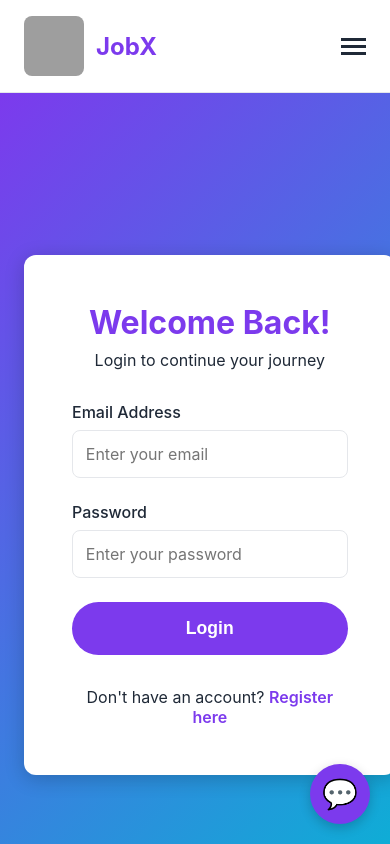
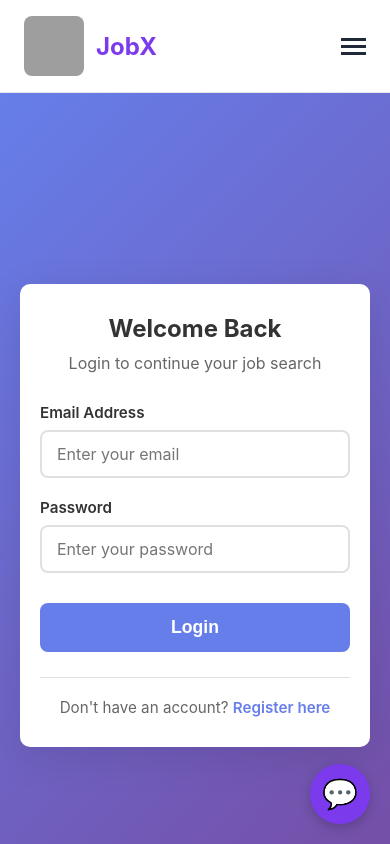
Before and after one commit to ugwuarua-chinecherem/JobX, a Next.js app: page /login in a window 390 px wide. Shown: the top 844 px of the page. Built offline with nearby package versions, Linux system fonts and the light colour scheme; grey boxes are pictures that could not be loaded.

Commit message:
Sixth-commit

```diff
--- a/src/app/globals.css
+++ b/src/app/globals.css
@@ -2765,3 +2765,143 @@ font-size: 1rem;
     height: 300px;
   }
 }
+
+/* Authentication Pages Styling */
+.auth-page {
+  min-height: 100vh;
+  display: flex;
+  align-items: center;
+  justify-content: center;
+  padding: 20px;
+  background: linear-gradient(135deg, #667eea 0%, #764ba2 100%);
+}
+
+.auth-container {
+  background: white;
+  border-radius: 10px;
+  padding: 40px;
+  max-width: 500px;
+  width: 100%;
+  box-shadow: 0 10px 40px rgba(0, 0, 0, 0.1);
+}
+
+.auth-header {
+  text-align: center;
+  margin-bottom: 30px;
+}
+
+.auth-header h1 {
+  font-size: 2rem;
+  color: #333;
+  margin-bottom: 10px;
+}
+
+.auth-header p {
+  color: #666;
+  font-size: 1rem;
+}
+
+.auth-form {
+  display: flex;
+  flex-direction: column;
+  gap: 20px;
+}
+
+.form-group {
+  display: flex;
+  flex-direction: column;
+  gap: 8px;
+}
+
+.form-group label {
+  font-weight: 600;
+  color: #333;
+  font-size: 0.95rem;
+}
+
+.form-group input {
+  padding: 12px 15px;
+  border: 2px solid #e0e0e0;
+  border-radius: 8px;
+  font-size: 1rem;
+  transition: border-color 0.3s ease;
+}
+
+.form-group input:focus {
+  outline: none;
+  border-color: #667eea;
+}
+
+.form-group input.input-error {
+  border-color: #f44336;
+}
+
+.error-message {
+  color: #f44336;
+  font-size: 0.85rem;
+  margin-top: -5px;
+}
+
+.error-banner {
+  background: #ffebee;
+  color: #c62828;
+  padding: 12px;
+  border-radius: 8px;
+  text-align: center;
+  font-size: 0.95rem;
+}
+
+.submit-button {
+  background: #667eea;
+  color: white;
+  padding: 14px;
+  border: none;
+  border-radius: 8px;
+  font-size: 1.1rem;
+  font-weight: 600;
+  cursor: pointer;
+  transition: background 0.3s ease;
+  margin-top: 10px;
+}
+
+.submit-button:hover {
+  background: #5568d3;
+}
+
+.submit-button:disabled {
+  background: #ccc;
+  cursor: not-allowed;
+}
+
+.auth-footer {
+  text-align: center;
+  margin-top: 25px;
+  padding-top: 20px;
+  border-top: 1px solid #e0e0e0;
+}
+
+.auth-footer p {
+  color: #666;
+  font-size: 0.95rem;
+}
+
+.auth-footer a {
+  color: #667eea;
+  font-weight: 600;
+  text-decoration: none;
+}
+
+.auth-footer a:hover {
+  text-decoration: underline;
+}
+
+/* Mobile Responsive */
+@media (max-width: 480px) {
+  .auth-container {
+    padding: 30px 20px;
+  }
+
+  .auth-header h1 {
+    font-size: 1.5rem;
+  }
+}
--- a/src/app/login/page.js
+++ b/src/app/login/page.js
@@ -10,7 +10,8 @@ export default function LoginPage() {
     email: '',
     password: ''
   });
-  const [error, setError] = useState('');
+  const [errors, setErrors] = useState({});
+  const [isSubmitting, setIsSubmitting] = useState(false);
 
   const handleChange = (e) => {
     const { name, value } = e.target;
@@ -18,38 +19,70 @@ export default function LoginPage() {
       ...prev,
       [name]: value
     }));
-    setError('');
+    // Clear error for this field when user starts typing
+    if (errors[name]) {
+      setErrors(prev => ({ ...prev, [name]: '' }));
+    }
   };
 
-  const handleSubmit = (e) => {
+  const validateForm = () => {
+    const newErrors = {};
+
+    if (!formData.email.trim()) {
+      newErrors.email = 'Email is required';
+    } else if (!/\S+@\S+\.\S+/.test(formData.email)) {
+      newErrors.email = 'Email is invalid';
+    }
+
+    if (!formData.password) {
+      newErrors.password = 'Password is required';
+    }
+
+    setErrors(newErrors);
+    return Object.keys(newErrors).length === 0;
+  };
+
+  const handleSubmit = async (e) => {
     e.preventDefault();
 
-    const result = auth.login(formData.email, formData.password);
-
-    if (!result.success) {
-      setError(result.message);
+    if (!validateForm()) {
       return;
     }
 
-    // Login successful
-    router.push('/dashboard');
+    setIsSubmitting(true);
+
+    try {
+      const result = auth.login(formData.email, formData.password);
+
+      if (result.success) {
+        alert(`Welcome back, ${result.user.name}!`);
+        router.push('/jobs');
+      } else {
+        setErrors({ general: result.message });
+        setIsSubmitting(false);
+      }
+    } catch (error) {
+      console.error('Login error:', error);
+      alert('An error occurred during login. Please try again.');
+      setIsSubmitting(false);
+    }
   };
 
   return (
-    <div className="login-page">
-      <div className="login-container">
-        <div className="login-header">
-          <h1>Welcome Back!</h1>
-          <p>Login to continue your journey</p>
+    <div className="auth-page">
+      <div className="auth-container">
+        <div className="auth-header">
+          <h1>Welcome Back</h1>
+          <p>Login to continue your job search</p>
         </div>
 
-        {error && (
-          <div className="error-message">
-            {error}
-          </div>
-        )}
+        <form onSubmit={handleSubmit} className="auth-form">
+          {errors.general && (
+            <div className="error-banner">
+              {errors.general}
+            </div>
+          )}
 
-        <form onSubmit={handleSubmit} className="login-form">
           <div className="form-group">
             <label>Email Address</label>
             <input
@@ -57,9 +90,10 @@ export default function LoginPage() {
               name="email"
               value={formData.email}
               onChange={handleChange}
-              required
               placeholder="Enter your email"
+              className={errors.email ? 'input-error' : ''}
             />
+            {errors.email && <span className="error-message">{errors.email}</span>}
           </div>
 
           <div className="form-group">
@@ -69,16 +103,18 @@ export default function LoginPage() {
               name="password"
               value={formData.password}
               onChange={handleChange}
-              required
               placeholder="Enter your password"
-              minLength="6"
+              className={errors.password ? 'input-error' : ''}
             />
+            {errors.password && <span className="error-message">{errors.password}</span>}
           </div>
 
-          <button type="submit" className="login-button">Login</button>
+          <button type="submit" className="submit-button" disabled={isSubmitting}>
+            {isSubmitting ? 'Logging in...' : 'Login'}
+          </button>
         </form>
 
-        <div className="login-footer">
+        <div className="auth-footer">
           <p>Don't have an account? <Link href="/register">Register here</Link></p>
         </div>
       </div>
--- a/src/utils/auth.js
+++ b/src/utils/auth.js
@@ -1,166 +1,151 @@
-// Authentication utility functions
+// Multi-user authentication system with localStorage
+const AUTH_STORAGE_KEY = 'jobx_users';
+const CURRENT_USER_KEY = 'jobx_current_user';
+
 export const auth = {
-  // Check if user is logged in
-  isLoggedIn: () => {
-    if (typeof window === 'undefined') return false;
-    return localStorage.getItem('jobx_isLoggedIn') === 'true';
+  // Get all registered users
+  getAllUsers() {
+    if (typeof window === 'undefined') return [];
+    const users = localStorage.getItem(AUTH_STORAGE_KEY);
+    return users ? JSON.parse(users) : [];
   },
 
-  // Get current user
-  getUser: () => {
-    if (typeof window === 'undefined') return null;
-    const userStr = localStorage.getItem('jobx_user');
-    return userStr ? JSON.parse(userStr) : null;
+  // Save all users to localStorage
+  saveAllUsers(users) {
+    if (typeof window === 'undefined') return;
+    localStorage.setItem(AUTH_STORAGE_KEY, JSON.stringify(users));
   },
 
-  // Login user - FIXED to use password
-  login: (email, password) => {
-    const storedUser = auth.getUser();
+  // Register a new user
+  register(userData) {
+    const users = this.getAllUsers();
 
-    if (!storedUser) {
-      return { success: false, message: 'No account found. Please register first.' };
+    // Check if email already exists
+    const emailExists = users.find(user => user.email === userData.email);
+    if (emailExists) {
+      return { success: false, message: 'Email already registered' };
     }
 
-    if (storedUser.email !== email) {
-      return { success: false, message: 'Invalid email or password' };
+    // Create new user object
+    const newUser = {
+      id: Date.now().toString(), // Unique ID based on timestamp
+      name: userData.name,
+      email: userData.email,
+      password: userData.password, // In production, this should be hashed
+      phone: userData.phone || '',
+      state: userData.state || '',
+      registeredAt: new Date().toISOString(),
+      appliedJobs: []
+    };
+
+    // Add to users array
+    users.push(newUser);
+    this.saveAllUsers(users);
+
+    return { success: true, message: 'Registration successful', user: newUser };
+  },
+
+  // Login user
+  login(email, password) {
+    const users = this.getAllUsers();
+    const user = users.find(u => u.email === email && u.password === password);
+
+    if (user) {
+      // Save current user (without password for security)
+      const userWithoutPassword = { ...user };
+      delete userWithoutPassword.password;
+      localStorage.setItem(CURRENT_USER_KEY, JSON.stringify(userWithoutPassword));
+      return { success: true, user: userWithoutPassword };
     }
 
-    // Check password
-    if (storedUser.password !== password) {
-      return { success: false, message: 'Invalid email or password' };
-    }
-
-    // Login successful
-    localStorage.setItem('jobx_isLoggedIn', 'true');
-    return { success: true, user: storedUser };
-  },
-
-  // Register user - UPDATED to store password
-  register: (userData) => {
-    const user = {
-      id: Date.now().toString(),
-      name: userData.name,
-      email: userData.email,
-      phone: userData.phone,
-      state: userData.state,
-      password: userData.password, // Store password
-      registeredAt: new Date().toISOString()
-    };
-
-    localStorage.setItem('jobx_user', JSON.stringify(user));
-    localStorage.setItem('jobx_isLoggedIn', 'true');
-    return user;
+    return { success: false, message: 'Invalid email or password' };
   },
 
   // Logout user
-  logout: () => {
-    localStorage.setItem('jobx_isLoggedIn', 'false');
-    // Keep user data for login later
+  logout() {
+    if (typeof window === 'undefined') return;
+    localStorage.removeItem(CURRENT_USER_KEY);
   },
 
-  // Get user's enrollments
-  getEnrollments: () => {
-    if (typeof window === 'undefined') return [];
-    const enrollmentsStr = localStorage.getItem('jobx_enrollments');
-    return enrollmentsStr ? JSON.parse(enrollmentsStr) : [];
+  // Check if user is logged in
+  isLoggedIn() {
+    if (typeof window === 'undefined') return false;
+    return localStorage.getItem(CURRENT_USER_KEY) !== null;
   },
 
-  // Enroll in course
-  enrollCourse: (courseId, courseTitle) => {
-    const user = auth.getUser();
-    if (!user) return false;
+  // Get current logged in user
+  getUser() {
+    if (typeof window === 'undefined') return null;
+    const user = localStorage.getItem(CURRENT_USER_KEY);
+    return user ? JSON.parse(user) : null;
+  },
 
-    const enrollments = auth.getEnrollments();
+  // Update user profile
+  updateUser(updatedData) {
+    const currentUser = this.getUser();
+    if (!currentUser) return { success: false, message: 'No user logged in' };
 
-    const alreadyEnrolled = enrollments.some(
-      e => e.userId === user.id && e.courseId === courseId
-    );
+    const users = this.getAllUsers();
+    const userIndex = users.findIndex(u => u.id === currentUser.id);
 
-    if (alreadyEnrolled) return false;
+    if (userIndex === -1) {
+      return { success: false, message: 'User not found' };
+    }
 
-    enrollments.push({
-      userId: user.id,
-      courseId,
-      courseTitle,
-      enrolledAt: new Date().toISOString(),
-      completed: false
+    // Update user data
+    users[userIndex] = { ...users[userIndex], ...updatedData };
+    this.saveAllUsers(users);
+
+    // Update current user in session
+    const updatedUser = { ...users[userIndex] };
+    delete updatedUser.password;
+    localStorage.setItem(CURRENT_USER_KEY, JSON.stringify(updatedUser));
+
+    return { success: true, user: updatedUser };
+  },
+
+  // Apply for a job
+  applyForJob(jobId, jobTitle, company) {
+    const currentUser = this.getUser();
+    if (!currentUser) return false;
+
+    const users = this.getAllUsers();
+    const userIndex = users.findIndex(u => u.id === currentUser.id);
+
+    if (userIndex === -1) return false;
+
+    // Check if already applied
+    const alreadyApplied = users[userIndex].appliedJobs.some(job => job.jobId === jobId);
+    if (alreadyApplied) return false;
+
+    // Add job to applied jobs
+    users[userIndex].appliedJobs.push({
+      jobId,
+      jobTitle,
+      company,
+      appliedAt: new Date().toISOString()
     });
 
-    localStorage.setItem('jobx_enrollments', JSON.stringify(enrollments));
+    this.saveAllUsers(users);
+
+    // Update current user session
+    const updatedUser = { ...users[userIndex] };
+    delete updatedUser.password;
+    localStorage.setItem(CURRENT_USER_KEY, JSON.stringify(updatedUser));
+
     return true;
   },
 
-  // Check if enrolled in course
-  isEnrolled: (courseId) => {
-    const user = auth.getUser();
-    if (!user) return false;
-
-    const enrollments = auth.getEnrollments();
-    return enrollments.some(
-      e => e.userId === user.id && e.courseId === courseId
-    );
+  // Check if user has applied to a job
+  hasApplied(jobId) {
+    const currentUser = this.getUser();
+    if (!currentUser) return false;
+    return currentUser.appliedJobs?.some(job => job.jobId === jobId) || false;
   },
 
-  // Mark course as completed
-  completeCourse: (courseId) => {
-    const user = auth.getUser();
-    if (!user) return false;
-
-    const enrollments = auth.getEnrollments();
-    const enrollment = enrollments.find(
-      e => e.userId === user.id && e.courseId === courseId
-    );
-
-    if (enrollment) {
-      enrollment.completed = true;
-      enrollment.completedAt = new Date().toISOString();
-      localStorage.setItem('jobx_enrollments', JSON.stringify(enrollments));
-      return true;
-    }
-    return false;
-  },
-
-  // Get user's applications
-  getApplications: () => {
-    if (typeof window === 'undefined') return [];
-    const applicationsStr = localStorage.getItem('jobx_applications');
-    return applicationsStr ? JSON.parse(applicationsStr) : [];
-  },
-
-  // Apply for job
-  applyForJob: (jobId, jobTitle, company) => {
-    const user = auth.getUser();
-    if (!user) return false;
-
-    const applications = auth.getApplications();
-
-    const alreadyApplied = applications.some(
-      a => a.userId === user.id && a.jobId === jobId
-    );
-
-    if (alreadyApplied) return false;
-
-    applications.push({
-      userId: user.id,
-      jobId,
-      jobTitle,
-      company,
-      appliedAt: new Date().toISOString(),
-      status: 'pending'
-    });
-
-    localStorage.setItem('jobx_applications', JSON.stringify(applications));
-    return true;
-  },
-
-  // Check if applied to job
-  hasApplied: (jobId) => {
-    const user = auth.getUser();
-    if (!user) return false;
-
-    const applications = auth.getApplications();
-    return applications.some(
-      a => a.userId === user.id && a.jobId === jobId
-    );
+  // Get user's applied jobs
+  getAppliedJobs() {
+    const currentUser = this.getUser();
+    return currentUser?.appliedJobs || [];
   }
 };
```
Also changed, not shown: src/app/register/page.js (+128 -109 lines).
